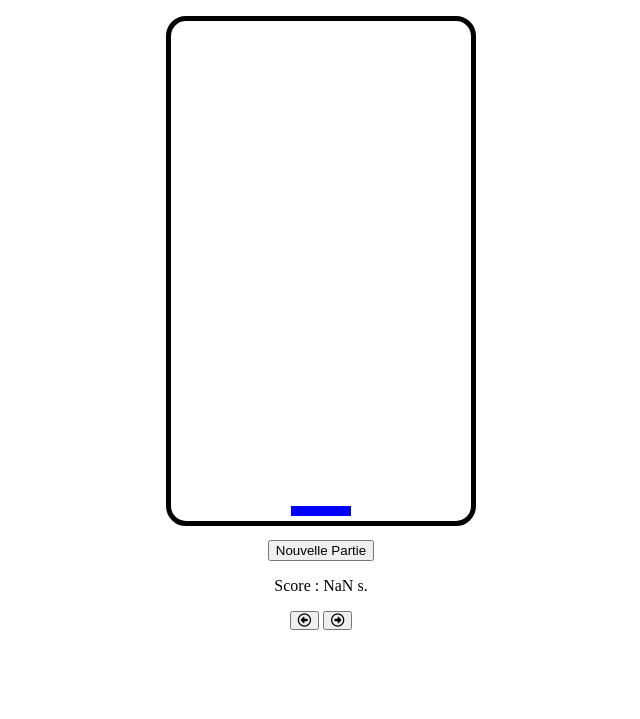
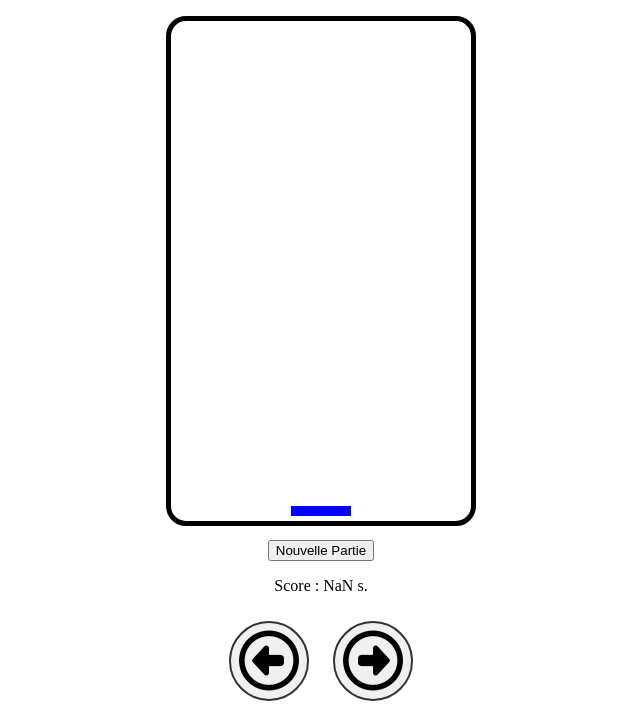
Before and after one commit to Charlou64/solo_pong, a plain HTML site: page index.html in a window 1280 px wide. Shown: the part 105-824 px from the top of the page, without its empty margins (319-959 px from the left). Before the commit the page ends 800 px from the top, so only its background shows below. Drawn offline with Linux system fonts and the light colour scheme.

Commit message:
Changement des boutons

```diff
--- a/style.css
+++ b/style.css
@@ -9,3 +9,16 @@ canvas{
 body{
     text-align: center;
 }
+
+#fleche_g, #fleche_d {
+    width: 80px;
+    height: 80px;
+    font-size: 60px;
+    color: black;
+    border-radius: 50%;
+    margin: 10px;
+    border: 2px solid #333;
+    background: #f0f0f0;
+    display: inline-block;
+    vertical-align: middle;
+}
```
